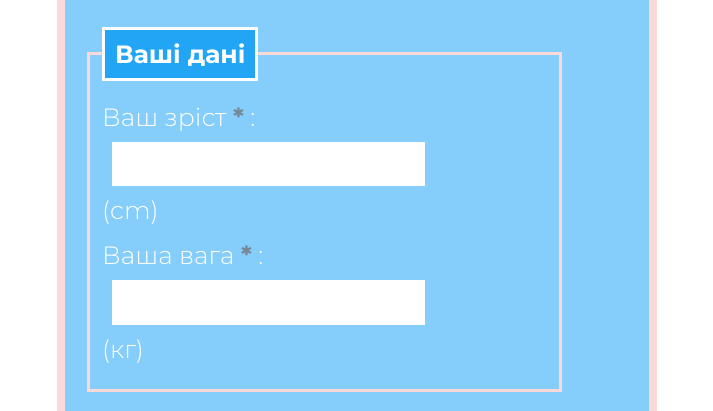
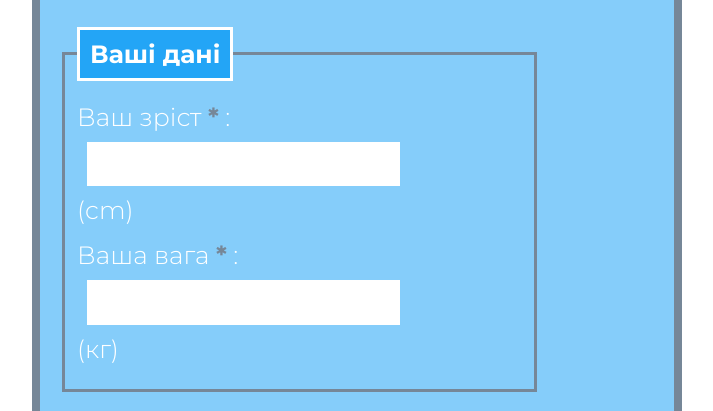
Before and after one commit to web-fullstack-dev/Calculator-of-BMI--UA, a plain HTML site: page index.html in a window 1280 px wide. Shown: the part 210-621 px from the top of the page, without its empty margins (283-996 px from the left). Drawn offline with nearby package versions, Linux system fonts and the light colour scheme.

Commit message:
Updated color

```diff
--- a/css/container.css
+++ b/css/container.css
@@ -2,8 +2,8 @@
   background-color: hsl(203, 92%, 75%);
   padding: 20px ;
   margin: 20px auto;
-  width: 600px;
-  border: 8px solid hsl(0, 87%, 92%);
+  width: 650px;
+  border: 8px solid hsl(210, 14%, 53%);
 }
 
 @media (max-width: 414px) {
--- a/css/form.css
+++ b/css/form.css
@@ -1,6 +1,6 @@
 .form__fieldset {
   max-width: 800px;
-  border: 3px solid hsl(0, 87%, 92%);
+  border: 3px solid hsl(210, 14%, 53%);
 }
 
 @media (max-width: 414px) {
```
